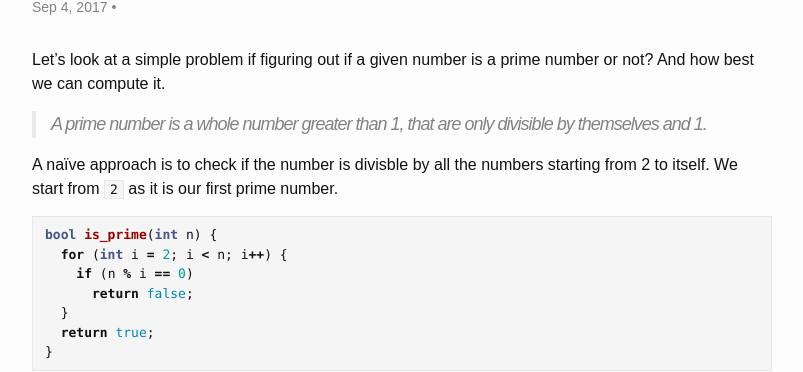
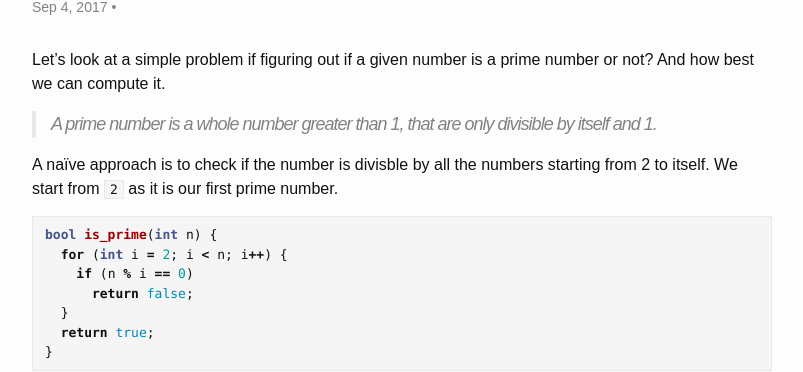
Before and after one commit to dotkay/dotkay.github.io, a Jekyll site: the page built from _posts/2017-09-04-prime-or-not.md, in a window 1280 px wide. Shown: the part 126-498 px from the top of the page, without its empty margins (238-1041 px from the left). Built offline with Jekyll 4.4.1, drawn with Linux system fonts in a browser that asks for light colours.

Commit message:
fixed spelling error

```diff
--- a/_posts/2017-09-04-prime-or-not.md
+++ b/_posts/2017-09-04-prime-or-not.md
@@ -8,7 +8,7 @@ external-url: https://dotkay.github.io/2017/09/04/prime-or-not
 
 Let's look at a simple problem if figuring out if a given number is a prime number or not? And how best we can compute it.
 
-> A prime number is a whole number greater than 1, that are *only* divisible by themselves and 1.
+> A prime number is a whole number greater than 1, that are *only* divisible by itself and 1.
 
 A naïve approach is to check if the number is divisble by all the numbers starting from 2 to itself. We start from `2` as it is our first prime number.
 
```
